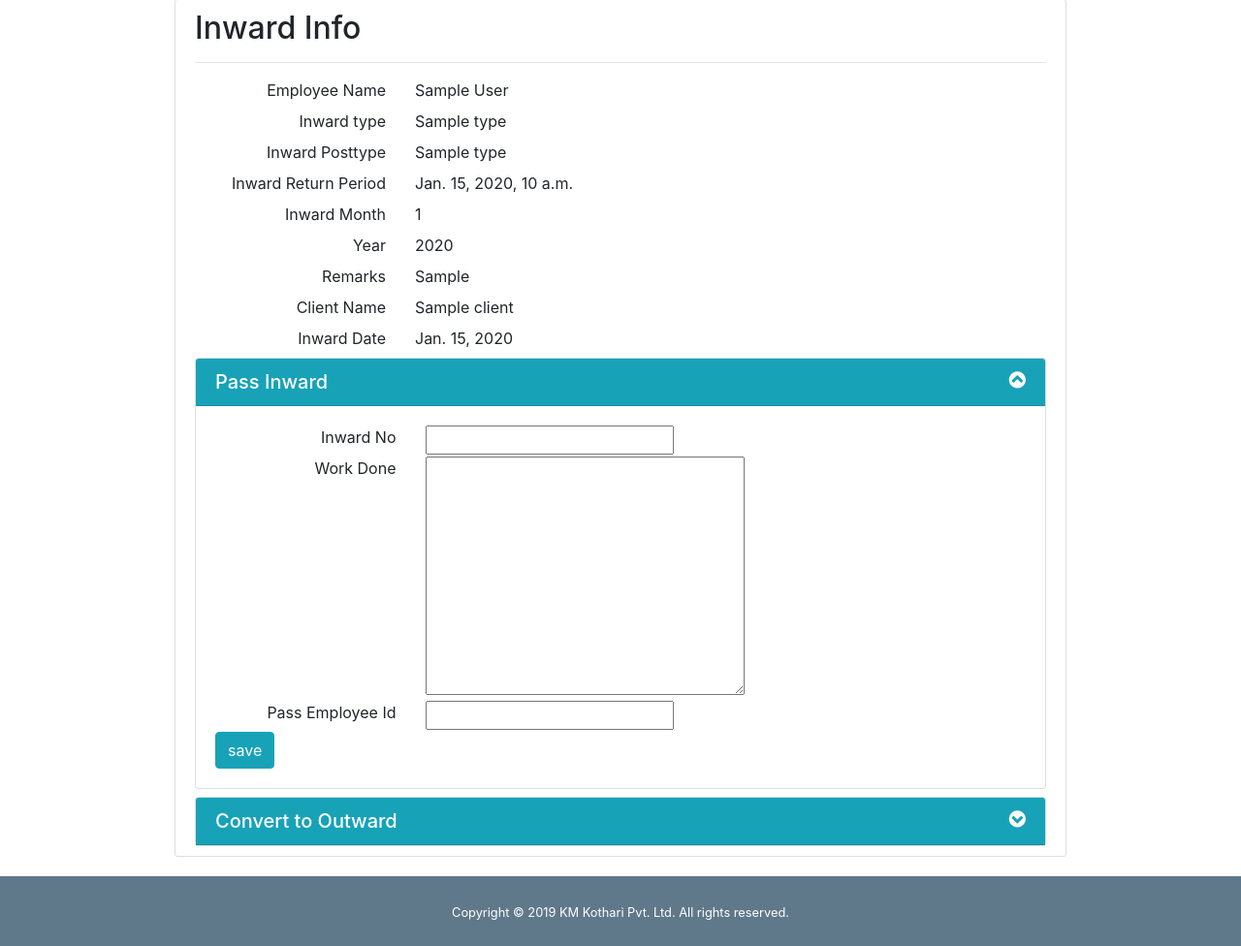
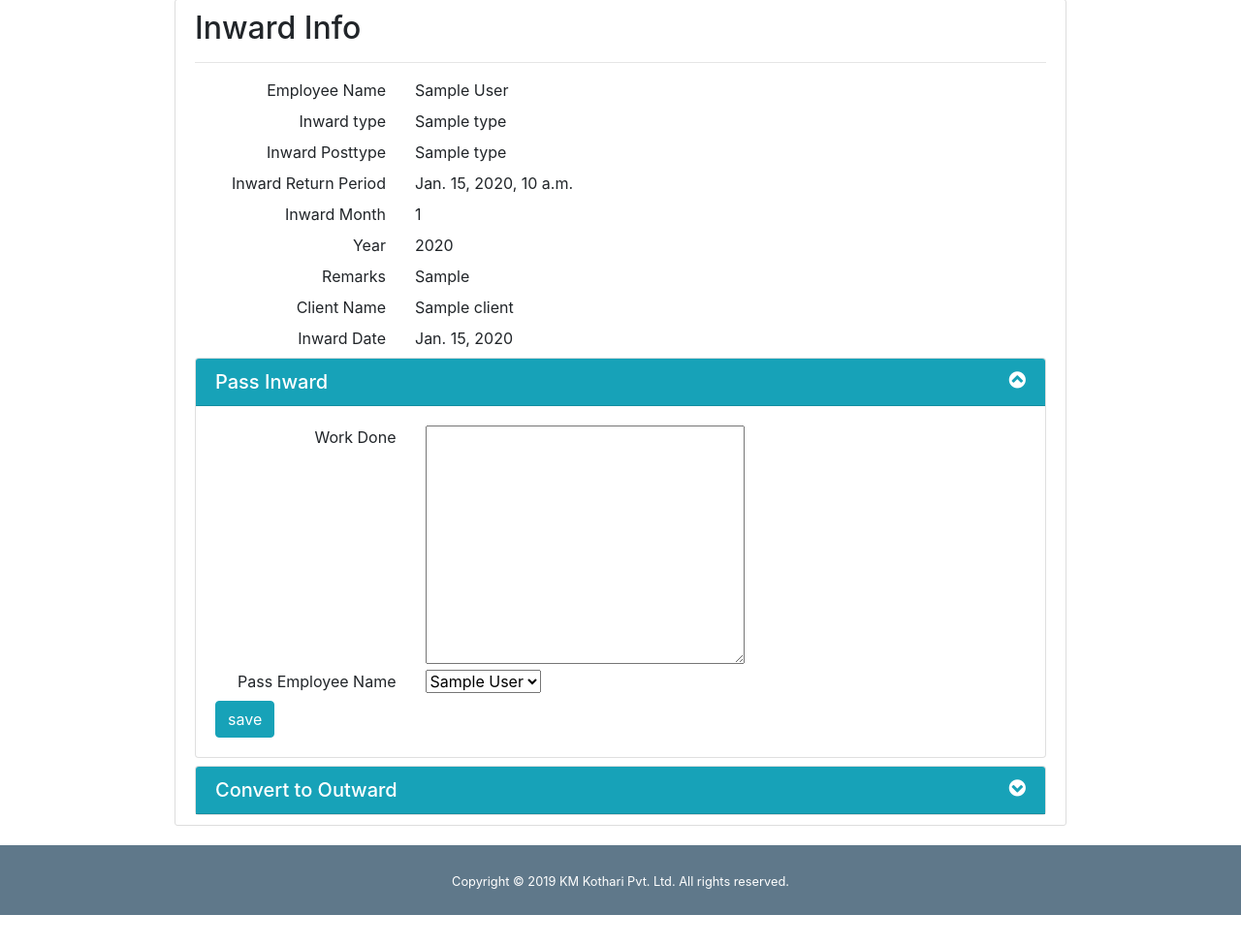
Before and after one commit to SoulTackers/TexTrackers, a Django app: page /inward/1/show in a window 1280 px wide, after a click on "Pass Inward". Shown: the part 81-1057 px from the top of the page at 97% size. After the commit the page ends 1025 px from the top, so only its background shows below. Run offline with Django 3.2, Linux system fonts and the light colour scheme; a user stored in the database is signed in; tables that the repository leaves empty hold one stand-in row (values such as "Sample post"); some libraries are stand-ins or nearby versions.

Commit message:
only convert to outward and outward remaining pass inward done

```diff
--- a/TexTracker/Inward/templates/Inward/passinward.html
+++ b/TexTracker/Inward/templates/Inward/passinward.html
@@ -111,17 +111,8 @@
             </div>
             <div id="collapse-7" class="collapse" data-parent="#accordion" aria-labelledby="heading-7">
                 <div class="card-body">
-                <form method="POST"> {% csrf_token %}
-                  <div class="form-group-inner">
-                    <div class="row">
-                            <div class="col-lg-3">
-                                <label class="login2 pull-right pull-right-pro">Inward No</label>
-                            </div>
-                            <div class="col-lg-9">
-                                    <input type="number" name="inwardno">
-                            </div>
-                    </div>
-                  </div>
+                <form method="POST" action="pinward/"> {% csrf_token %}
+
                   <div class="form-group-inner">
                         <div class="row">
                                 <div class="col-lg-3">
@@ -135,10 +126,15 @@
                       <div class="form-group-inner">
                             <div class="row">
                                     <div class="col-lg-3">
-                                        <label class="login2 pull-right pull-right-pro">Pass Employee Id</label>
+                                        <label class="login2 pull-right pull-right-pro">Pass Employee Name</label>
                                     </div>
                                     <div class="col-lg-9">
-                                            <input type="number" name="empid">
+                                            <select name="emp_id" >
+                                                    {% for emp in employees  %}
+                                                        <option value="{{emp.employee_id}}">{{emp.employee_name}}</option>
+                                                    {% endfor %}
+
+                                            </select>
                                     </div>
                             </div>
                           </div>
--- a/TexTracker/Inward/urls.py
+++ b/TexTracker/Inward/urls.py
@@ -1,12 +1,13 @@
 from django.urls import path
 from .views import Inward_view,Inward_update_view,inward_pass, DeleteInwardView,inward_list_view
 from .views import AddInwardTypesView, UpdateInwardTypesView, DeleteInwardTypesView,AdddocumentView
-from .views import AddInwardPostTypesView, UpdateInwardPostTypesView, DeleteInwardPostTypesView
+from .views import AddInwardPostTypesView, UpdateInwardPostTypesView, DeleteInwardPostTypesView,pass_inward_real
 
 
 
 urlpatterns = [
     path('addinward',Inward_view,name='add-inward'),
+    path('<int:id>/pinward/',pass_inward_real,name='pass-inward'),
     path('listinwards/inward/<int:id>/update',Inward_update_view,name='update-inward'),
     path('listinwards/inward/<int:id>/delete',DeleteInwardView,name='delete-inward'),
     path('<int:id>/show',inward_pass,name='show-inward'),
--- a/TexTracker/Inward/views.py
+++ b/TexTracker/Inward/views.py
@@ -6,6 +6,7 @@ from django.shortcuts import render,get_object_or_404,redirect
 from django.contrib import messages
 from .models import Inward,InwardTypes,InwardPostType,InwardDocument,InwardPendingDocument
 from PendingWork.models import PendingWork
+from Employee.models import Employee
 from Outward.forms import OutwardForm
 from Employee.models import Employee
 from django.core.mail import send_mail
@@ -142,11 +143,28 @@ def inward_pass(request,id):
     outward = OutwardForm(request.POST or None)
     outward.fields['outward_iid'].initial = inward
 
+    emp = Employee.objects.all()
+
     context = {
         'inward':inward,
-        'outward':outward
+        'outward':outward,
+        'employees' : emp
     }
     return render(request,'Inward/passinward.html',context)
+
+
+@login_required(login_url='login')
+def pass_inward_real(request,id):
+    if request.method == 'POST':
+        inward = Inward.objects.get(inward_id = id)
+        inward.inward_employeeid = Employee.objects.get(employee_id=request.POST['emp_id'])
+        inward.inward_track = inward.inward_track + str(inward.inward_employeeid.employee_id)+": "+request.POST['workdone']
+        inward.save()
+        return redirect('dashboard')
+    else:
+        pass
+
+
 
 
 # inward types views.........................................................................
--- a/TexTracker/templates/base.html
+++ b/TexTracker/templates/base.html
@@ -15,7 +15,7 @@
     <link rel="stylesheet" href="https://cdnjs.cloudflare.com/ajax/libs/font-awesome/4.7.0/css/font-awesome.min.css">
 
 
-    <title>Starter Page</title>
+    <title>KM Kothari</title>
   </head>
   <body>
         <nav class="navbar navbar-expand-lg navbar-dark bg-steel">
```
